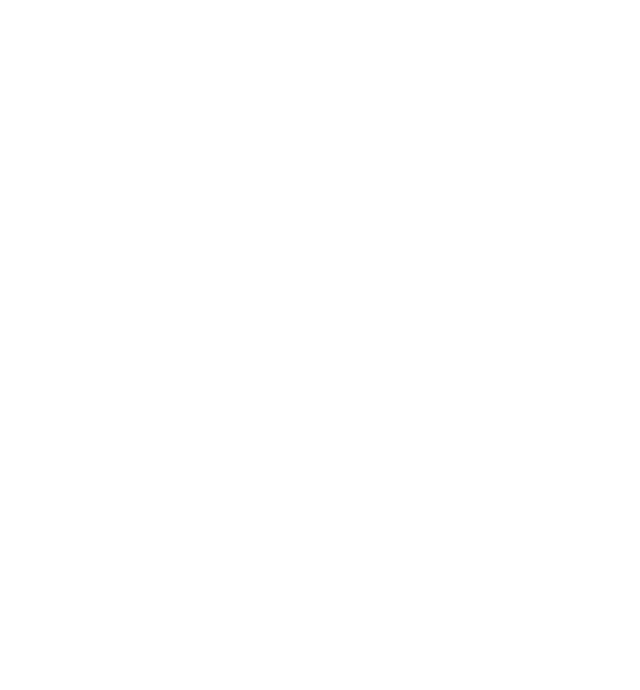
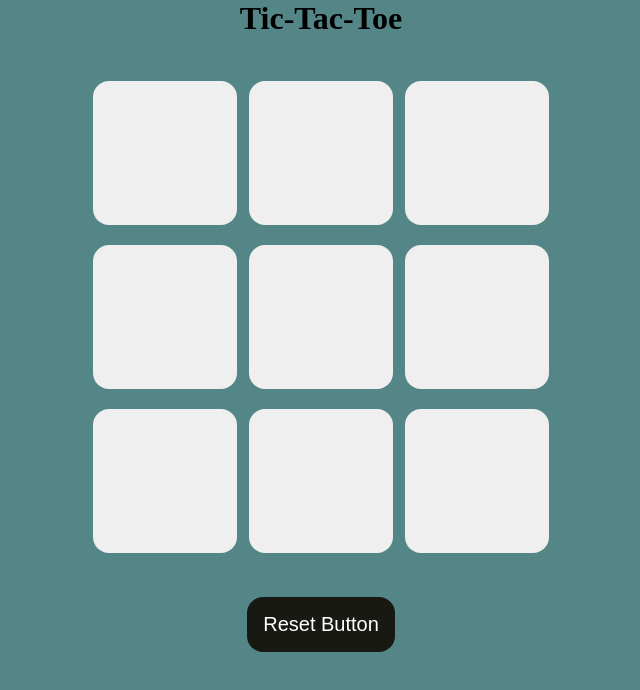
Before and after one commit to mushkan27/Tic-Tac-Toe, a plain HTML site: page index.html in a window 1280 px wide. Shown: the whole page, without its empty margins (319-959 px from the left). Drawn offline with Linux system fonts and the light colour scheme.

Commit message:
Add initial HTML, CSS, and JavaScript files for Tic-Tac-Toe game

```diff
--- a/app.js
+++ b/app.js
@@ -0,0 +1,2 @@
+let boxes = document.querySelectorAll(".box");
+let resetBtn = document.querySelector("#reset-btn");
--- a/index.html
+++ b/index.html
@@ -4,9 +4,27 @@
     <meta charset="UTF-8">
     <meta name="viewport" content="width=device-width, initial-scale=1.0">
     <title>Tic-Tac-Toe</title>
+    <link rel = "stylesheet" href = "style.css" />
 
 </head>
 <body>
-
+    <main>
+        <h1 id="heading">Tic-Tac-Toe</h1>
+        <div class="container">
+        <div class="game">
+            <button class="box"></button>
+            <button class="box"></button>
+            <button class="box"></button>
+            <button class="box"></button>
+            <button class="box"></button>
+            <button class="box"></button>
+            <button class="box"></button>
+            <button class="box"></button>
+            <button class="box"></button>
+        </div>
+    </div>
+    <button id="reset-btn">Reset Button</button>
+    </main>
+    <script src="app.js"></script>
 </body>
 </html>
--- a/style.css
+++ b/style.css
@@ -0,0 +1,46 @@
+*{
+    padding: 0;
+    margin: 0
+}
+
+body {
+    background-color: #548687;
+    text-align: center;
+}
+
+.container{
+    height: 70vmin;
+    display: flex;
+    justify-content: center;
+    align-items: center;
+}
+
+.game{
+    height: 60vmin;
+    width: 60vmin;
+    display: flex;
+    flex-wrap: wrap;
+    justify-content: center;
+    align-items: center;
+    gap: 1.5vmin;
+}
+
+.box{
+    height: 18vmin;
+    width: 18vmin;
+    border-radius: 1rem;
+    border: none;
+    box-shadow: 0,0,1rem rgba(0,0,0,0.3);
+    font-size: 8vmin;
+    color: #b0413e
+}
+
+#reset-btn{
+    padding: 1rem;
+    font-size: 1.25rem;
+    background-color: #191913;
+    color: #fff;
+    border-radius: 1rem;
+    border: none;
+
+}
```
